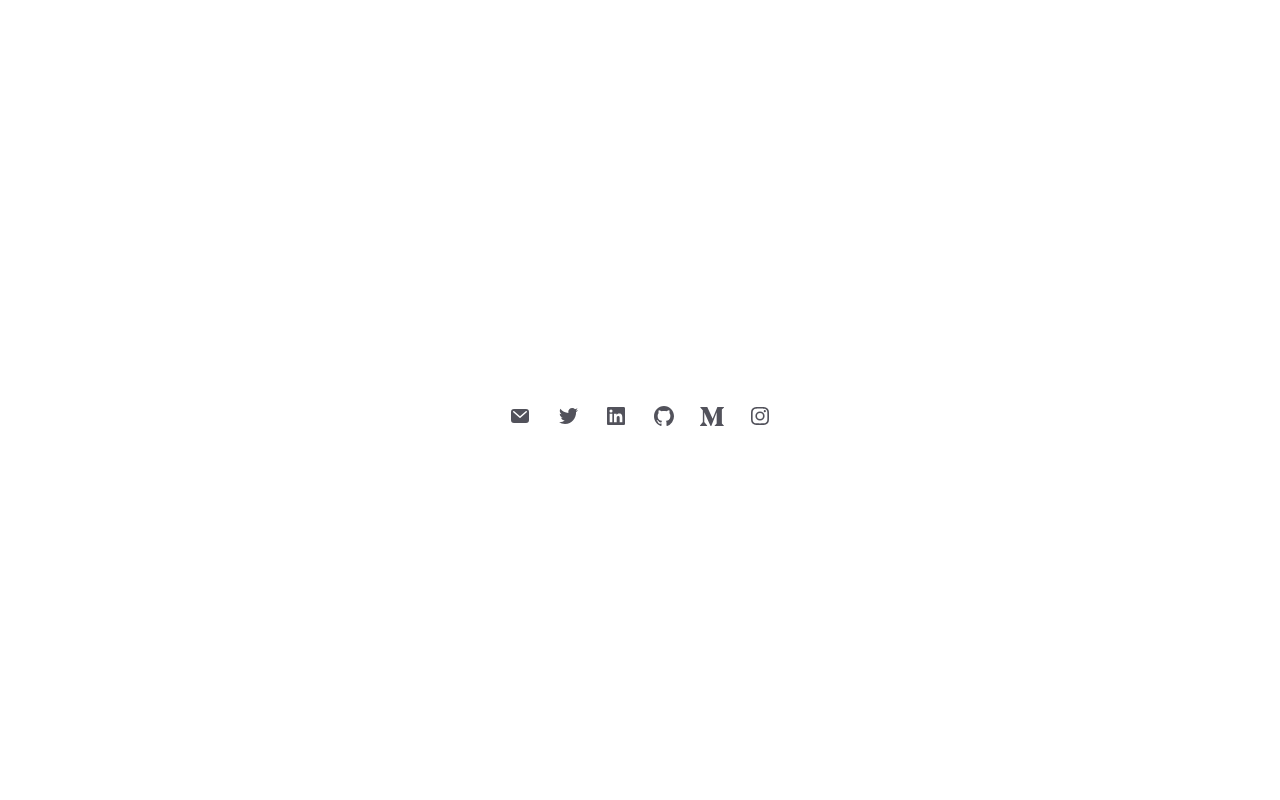
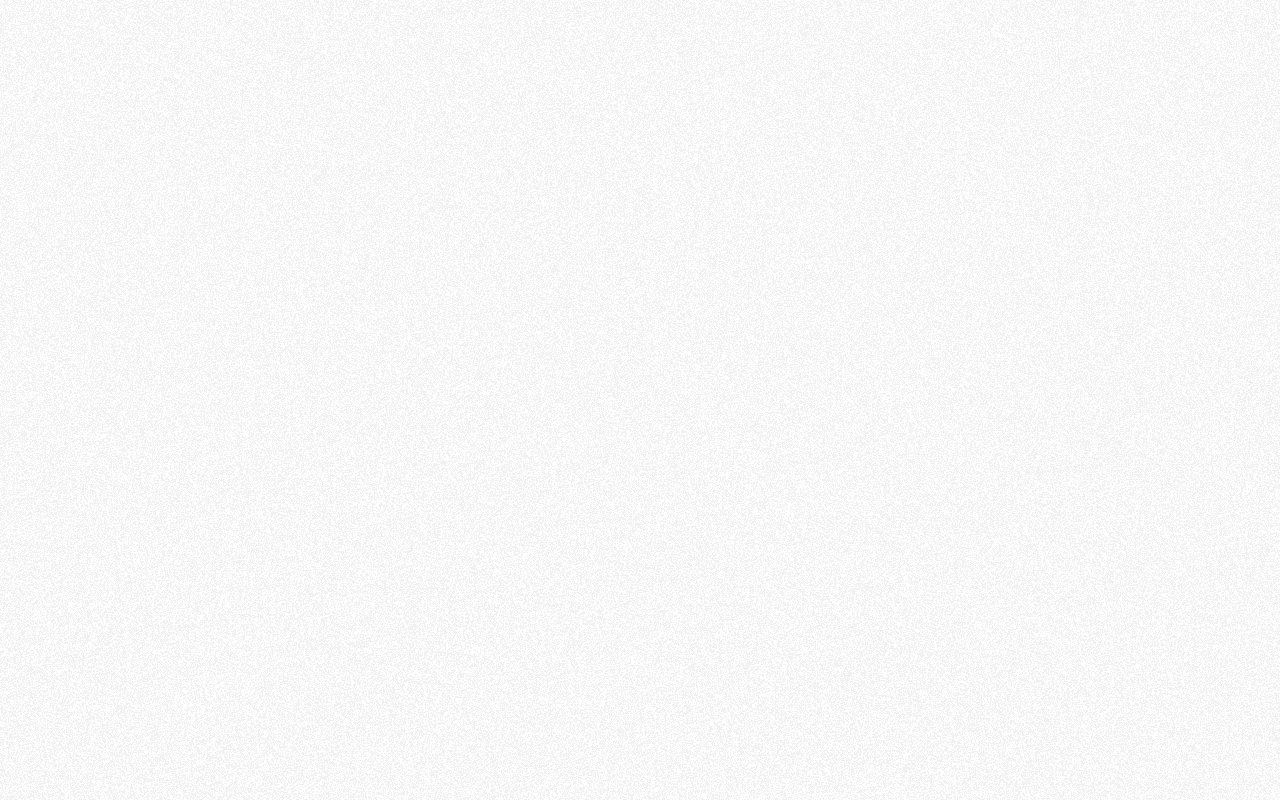
Before and after one commit to bozd4g/web, a Next.js app: page / in a window 1280 px wide. Built offline with nearby package versions, Linux system fonts and the light colour scheme.

Commit message:
Update main page

```diff
--- a/app/page.tsx
+++ b/app/page.tsx
@@ -1,11 +1,10 @@
+import Noise from "../components/noise";
 import Social from "../components/social";
 
 const HomePage = () => {
 	return (
 		<main className="w-screen h-screen">
-			<div className="h-full flex flex-col justify-center items-center">
-				<Social className="mt-8" />
-			</div>
+			<Noise />
 		</main>
 	);
 };
```
